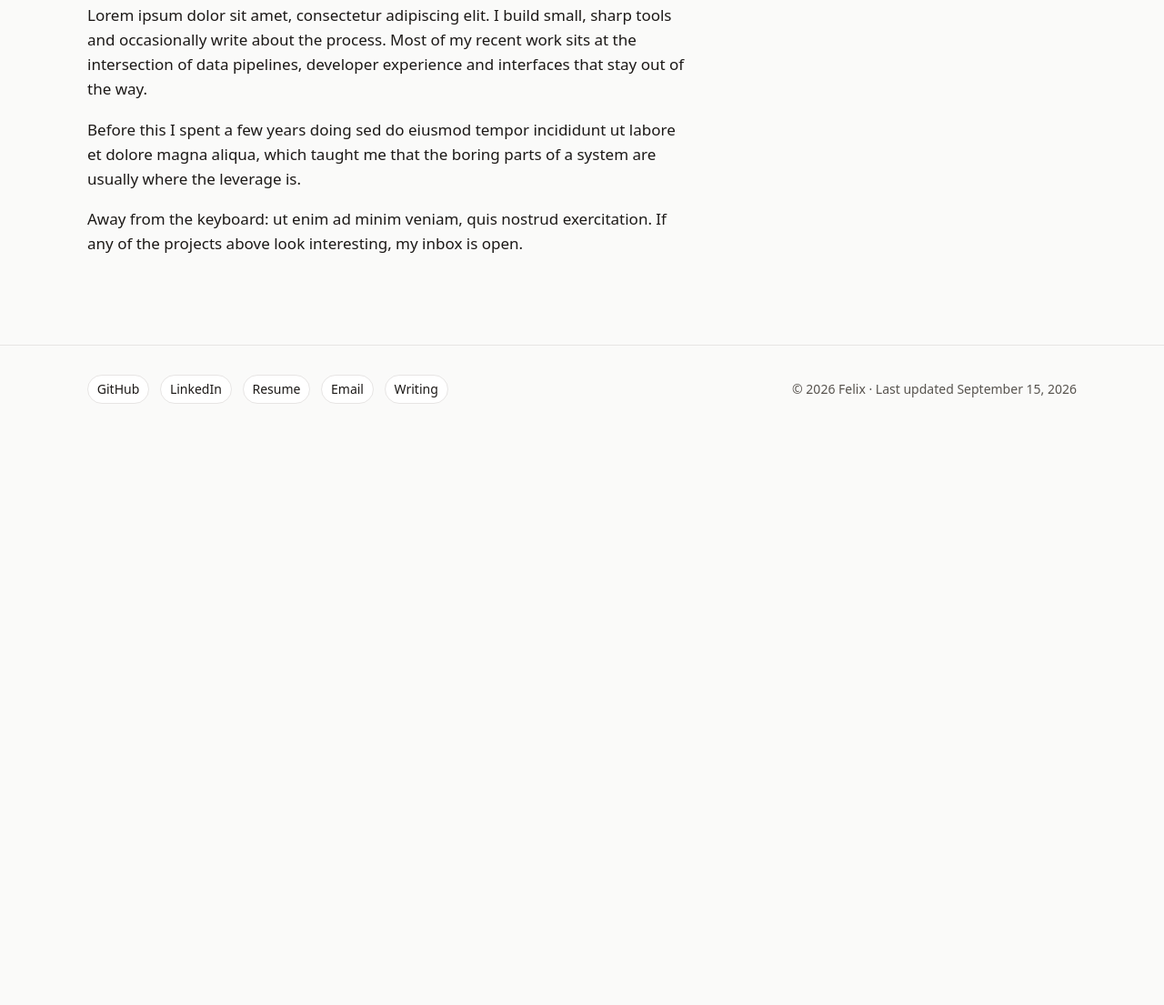
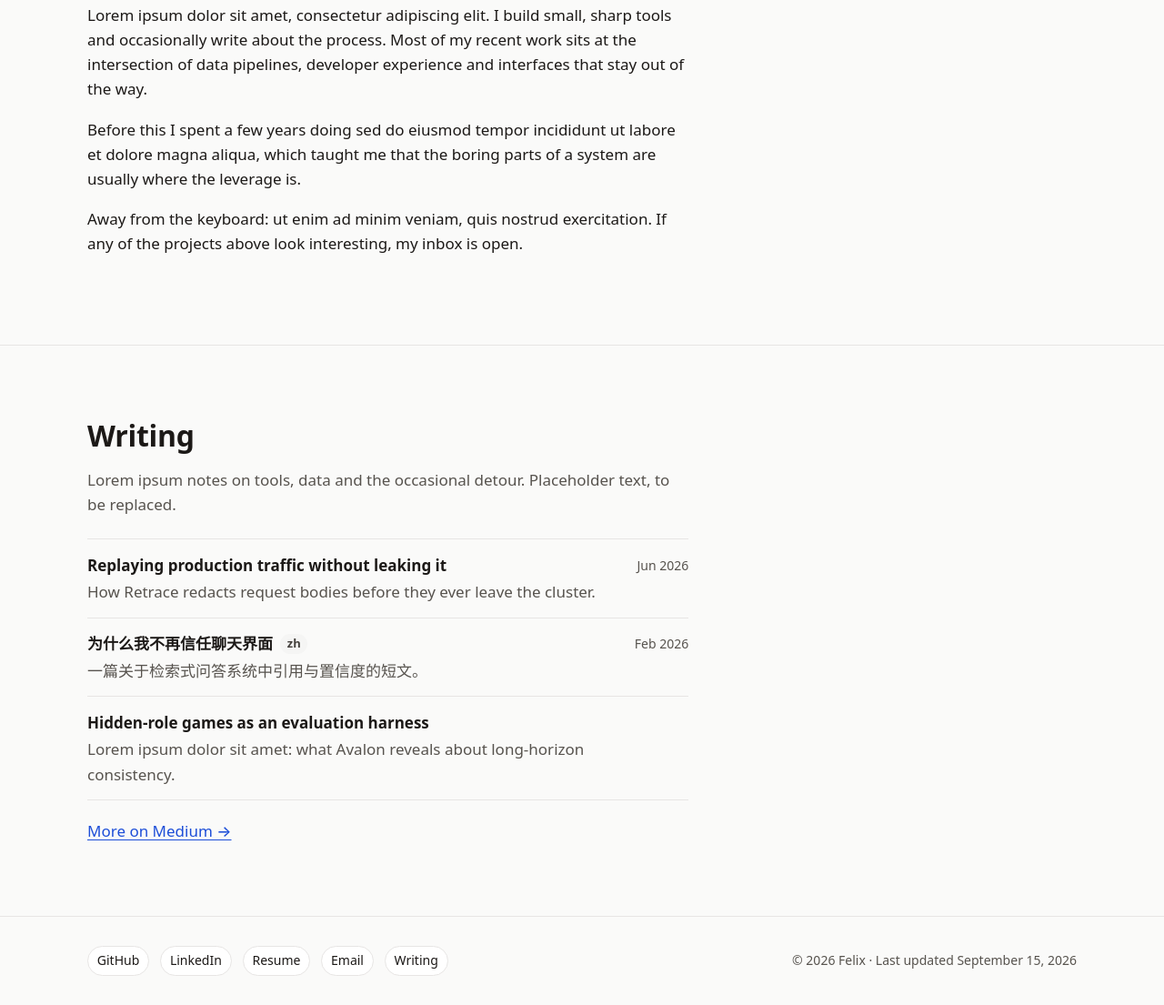
Before and after one commit to Felix471/felix471.github.io, an Astro site: page / in a window 1280 px wide. Shown: the part 1266-2371 px from the top of the page at 91% size. Before the commit the page ends 1742 px from the top, so only its background shows below. Built offline with nearby package versions, Linux system fonts and the light colour scheme; Astro itself is replaced by a stand-in of ours.

Commit message:
Add Writing section with Medium links
New home-page section after About listing selected pieces from
src/data/writing.ts (sorted by date desc, undated last, "zh" tagged),
a "More on Medium" link, a Writing nav item, and the hero/footer
Writing link now points at the Medium profile.

Co-Authored-By: Claude Fable 5.1 <noreply@anthropic.com>

```diff
--- /dev/null
+++ b/src/components/Writing.astro
@@ -0,0 +1,124 @@
+---
+import { writing } from '../data/writing';
+
+// Dated entries newest first; undated entries keep their file order and go last.
+const entries = [...writing.entries].sort((a, b) => {
+  if (a.date && b.date) return b.date.localeCompare(a.date);
+  if (a.date) return -1;
+  if (b.date) return 1;
+  return 0;
+});
+
+function formatDate(iso: string) {
+  return new Date(`${iso}T00:00:00Z`).toLocaleDateString('en-US', {
+    year: 'numeric',
+    month: 'short',
+    timeZone: 'UTC',
+  });
+}
+---
+
+<section id="writing" class="section" aria-labelledby="writing-heading">
+  <div class="container">
+    <h2 id="writing-heading">Writing</h2>
+    <p class="writing__intro prose">{writing.intro}</p>
+    <ul class="writing__list">
+      {
+        entries.map((entry) => (
+          <li class="writing__item">
+            <div class="writing__title-row">
+              <a href={entry.url} target="_blank" rel="noopener noreferrer" lang={entry.lang}>
+                {entry.title}
+                <span class="visually-hidden"> (opens in a new tab)</span>
+              </a>
+              {entry.lang === 'zh' && <span class="tag">zh</span>}
+            </div>
+            <p class="writing__description" lang={entry.lang}>
+              {entry.description}
+            </p>
+            {entry.date && (
+              <time class="writing__date" datetime={entry.date}>
+                {formatDate(entry.date)}
+              </time>
+            )}
+          </li>
+        ))
+      }
+    </ul>
+    <p class="writing__more">
+      <a href={writing.profileUrl} target="_blank" rel="noopener noreferrer">
+        More on Medium &rarr;<span class="visually-hidden"> (opens in a new tab)</span>
+      </a>
+    </p>
+  </div>
+</section>
+
+<style>
+  .writing__intro {
+    color: var(--fg-muted);
+    margin-bottom: 1.5rem;
+    text-wrap: pretty;
+  }
+  .writing__list {
+    list-style: none;
+    padding: 0;
+    margin: 0;
+    max-width: var(--measure);
+  }
+  .writing__item {
+    display: grid;
+    grid-template-columns: 1fr;
+    gap: 0.15rem 1.5rem;
+    padding-block: 0.9rem;
+    border-top: 1px solid var(--border);
+  }
+  .writing__item:last-child {
+    border-bottom: 1px solid var(--border);
+  }
+  .writing__title-row {
+    display: flex;
+    flex-wrap: wrap;
+    align-items: center;
+    gap: 0.5rem;
+    font-weight: 600;
+  }
+  .writing__title-row a {
+    color: var(--fg);
+    text-decoration: none;
+  }
+  .writing__title-row a:hover {
+    text-decoration: underline;
+  }
+  .writing__description {
+    margin: 0;
+    color: var(--fg-muted);
+  }
+  .writing__date {
+    font-size: 0.875rem;
+    color: var(--fg-muted);
+    font-variant-numeric: tabular-nums;
+  }
+  .writing__more {
+    margin: 1.25rem 0 0;
+    font-weight: 500;
+  }
+  @media (min-width: 40rem) {
+    .writing__item {
+      grid-template-columns: 1fr auto;
+      grid-template-areas:
+        'title date'
+        'desc date';
+    }
+    .writing__title-row {
+      grid-area: title;
+    }
+    .writing__description {
+      grid-area: desc;
+    }
+    .writing__date {
+      grid-area: date;
+      align-self: start;
+      padding-top: 0.2rem;
+    }
+  }
+</style>
--- a/src/data/site.ts
+++ b/src/data/site.ts
@@ -25,7 +25,7 @@ export const site = {
     { label: 'LinkedIn', href: 'https://www.linkedin.com/in/your-handle', external: true },
     { label: 'Resume', href: '/resume.pdf', external: true },
     { label: 'Email', href: 'mailto:hello@example.com' },
-    { label: 'Writing', href: 'https://example.com/writing', external: true },
+    { label: 'Writing', href: 'https://medium.com/@felixwangshigiou', external: true },
   ] satisfies SiteLink[],
 
   /** 2-3 short paragraphs. Plain text; each string is one <p>. */
--- /dev/null
+++ b/src/data/writing.ts
@@ -0,0 +1,42 @@
+// Selected writing, shown in the "Writing" section on the home page.
+// Edit this file, not the component.
+
+export type WritingEntry = {
+  title: string;
+  /** One line. */
+  description: string;
+  url: string;
+  /** ISO date, e.g. "2026-03-14". Optional; dated entries sort newest first, undated ones follow. */
+  date?: string;
+  /** Only "zh" is shown as a tag; "en" is the default and not tagged. */
+  lang: 'en' | 'zh';
+};
+
+export const writing = {
+  /** Where "More on Medium" points, and the profile behind the "Writing" link. */
+  profileUrl: 'https://medium.com/@felixwangshigiou',
+  /** One-line intro under the heading. */
+  intro: 'Lorem ipsum notes on tools, data and the occasional detour. Placeholder text, to be replaced.',
+  entries: [
+    {
+      title: 'Replaying production traffic without leaking it',
+      description: 'How Retrace redacts request bodies before they ever leave the cluster.',
+      url: 'https://medium.com/@felixwangshigiou',
+      date: '2026-06-02',
+      lang: 'en',
+    },
+    {
+      title: '为什么我不再信任聊天界面',
+      description: '一篇关于检索式问答系统中引用与置信度的短文。',
+      url: 'https://medium.com/@felixwangshigiou',
+      date: '2026-02-18',
+      lang: 'zh',
+    },
+    {
+      title: 'Hidden-role games as an evaluation harness',
+      description: 'Lorem ipsum dolor sit amet: what Avalon reveals about long-horizon consistency.',
+      url: 'https://medium.com/@felixwangshigiou',
+      lang: 'en',
+    },
+  ] satisfies WritingEntry[],
+};
--- a/src/layouts/Base.astro
+++ b/src/layouts/Base.astro
@@ -54,6 +54,7 @@ const canonical = new URL(Astro.url.pathname, Astro.site);
         <nav aria-label="Primary" class="site-header__nav">
           <a href="/#projects">Projects</a>
           <a href="/#about">About</a>
+          <a href="/#writing">Writing</a>
           <ThemeToggle />
         </nav>
       </div>
--- a/src/pages/index.astro
+++ b/src/pages/index.astro
@@ -3,10 +3,12 @@ import Base from '../layouts/Base.astro';
 import Hero from '../components/Hero.astro';
 import ProjectGrid from '../components/ProjectGrid.astro';
 import About from '../components/About.astro';
+import Writing from '../components/Writing.astro';
 ---
 
 <Base>
   <Hero />
   <ProjectGrid />
   <About />
+  <Writing />
 </Base>
```
